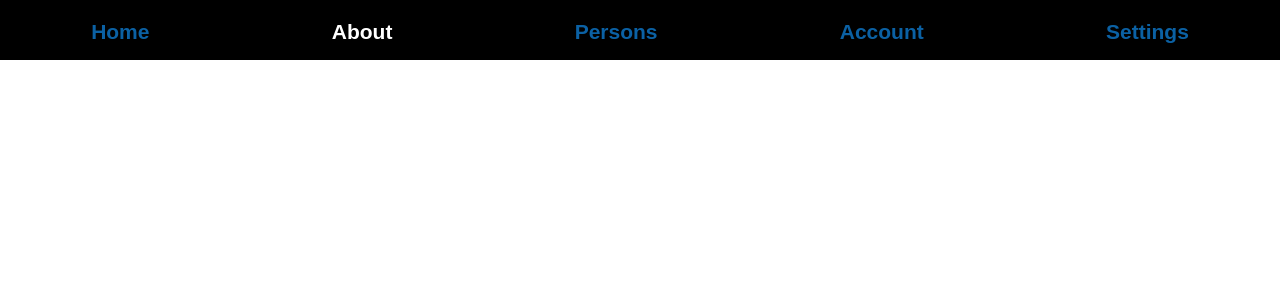
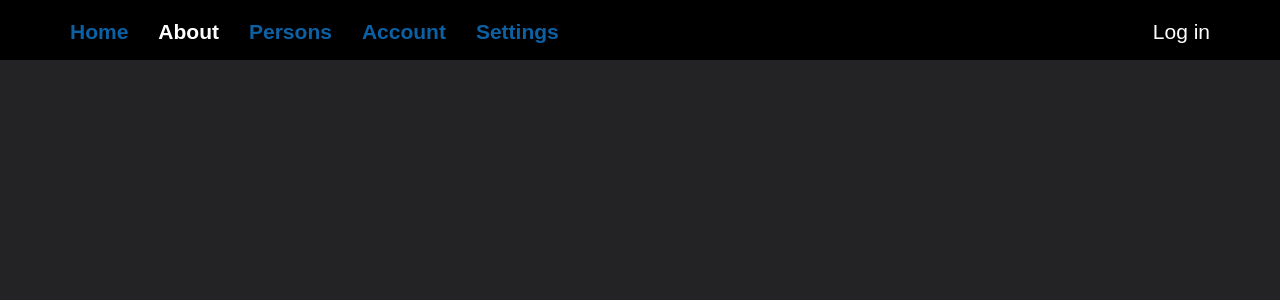
Before and after one commit to MR-Kotuk/PersoNet, a React (Vite) app: page / in a window 1280 px wide. Shown: the top 300 px of the page. Built offline with nearby package versions, Linux system fonts and the light colour scheme.

Commit message:
frontend fix (add other changes)

```diff
--- a/src/App.css
+++ b/src/App.css
@@ -6,5 +6,5 @@
 
 body {
   font-family: Arial, Helvetica, sans-serif;
-  color: rgba(34, 34, 34, 0.534);
+  background-color: #232224;
 }
--- a/src/components/header/header.css
+++ b/src/components/header/header.css
@@ -4,11 +4,19 @@
   height: 7.5vh;
 }
 
+.header-wrapper {
+  display: flex;
+  align-items: center;
+  justify-content: space-between;
+}
+
 .header-wrap-items {
   display: flex;
   align-items: center;
   justify-content: space-around;
+  gap: 30px;
   height: 100%;
+  padding: 20px 0px 20px 70px;
 }
 
 .wrap-item {
@@ -16,7 +24,6 @@
   font-weight: 600;
   color: #fff;
   list-style-type: none;
-  padding-top: 20px;
 }
 
 .wrap-item-passive-link {
@@ -27,7 +34,7 @@
 }
 
 .wrap-item-passive-link:hover {
-    color: rgb(61, 115, 216);
+  color: rgb(61, 115, 216);
 }
 
 .wrap-item-active-link {
@@ -35,3 +42,9 @@
   text-decoration: none;
   background-color: #000;
 }
+
+.profile-follow-wrapper {
+  padding-right: 70px;
+  font-size: 21px;
+  font-weight: 500;
+}
--- a/src/components/header/header.tsx
+++ b/src/components/header/header.tsx
@@ -2,6 +2,8 @@ import "./header.css";
 import { NavLink } from "react-router-dom";
 
 export const Header = () => {
+  let token;
+
   return (
     <div className="header-container">
       <nav className="header-wrapper">
@@ -57,6 +59,10 @@ export const Header = () => {
             </NavLink>
           </li>
         </ul>
+
+        <p className="profile-follow-wrapper">
+          {!token ? "Log in" : "Your name"}
+        </p>
       </nav>
     </div>
   );
--- a/src/main.tsx
+++ b/src/main.tsx
@@ -2,14 +2,11 @@ import { StrictMode } from "react";
 import { createRoot } from "react-dom/client";
 import App from "./App.tsx";
 import { BrowserRouter } from "react-router-dom";
-import { GoogleOAuthProvider } from "@react-oauth/google";
 
 createRoot(document.getElementById("root")!).render(
   <StrictMode>
     <BrowserRouter>
-      <GoogleOAuthProvider clientId="1017886510522-b0df75ri23f66tdcs4cim7bi567mrodh.apps.googleusercontent.com">
-        <App />
-      </GoogleOAuthProvider>
+      <App />
     </BrowserRouter>
   </StrictMode>
 );
--- a/src/pages/about/aboutPage.tsx
+++ b/src/pages/about/aboutPage.tsx
@@ -28,9 +28,7 @@ export const AboutPage: FC = () => {
           </div>
           <div className="about-nav-container-item">
             <span className="slash">/</span>
-            <p>/Private Personas/
-
-            </p>
+            <p>/Private Personas/</p>
             <span className="slash">/</span>
           </div>
           <div className="about-nav-container-item">
```
